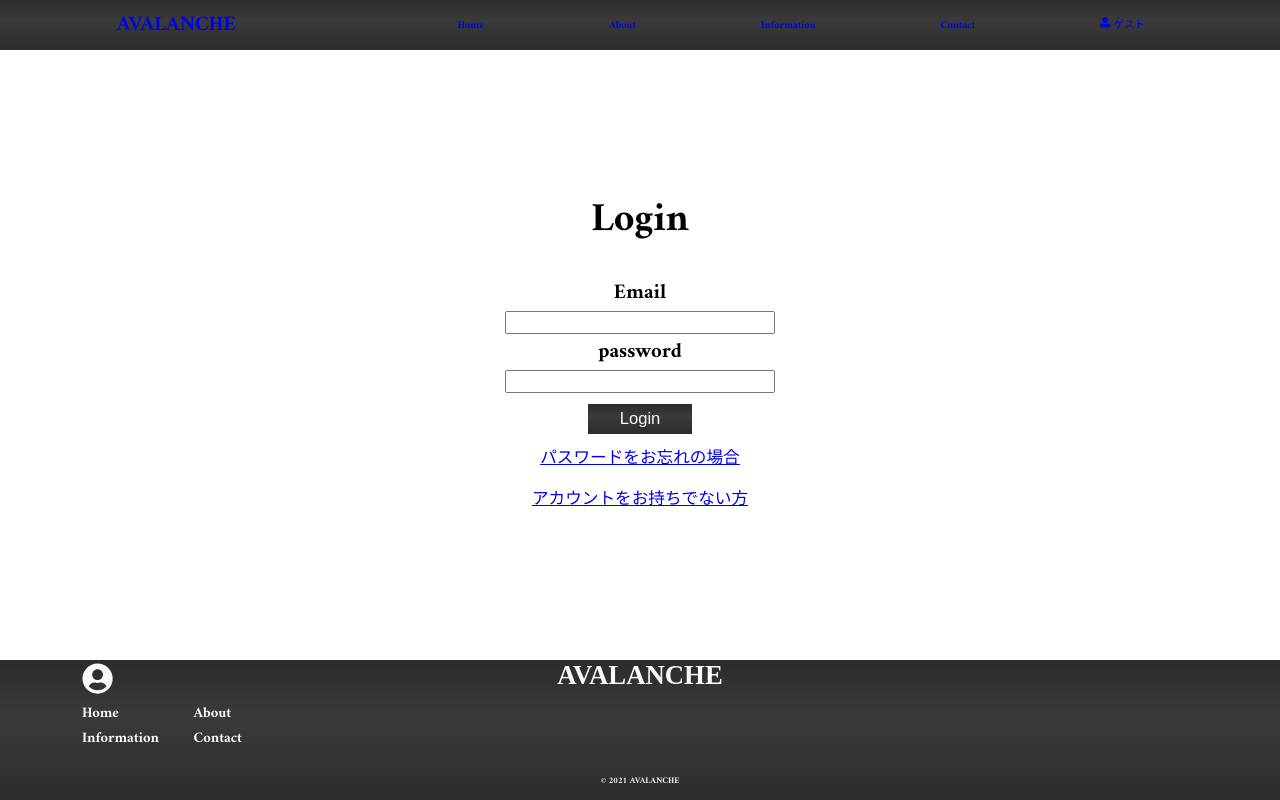
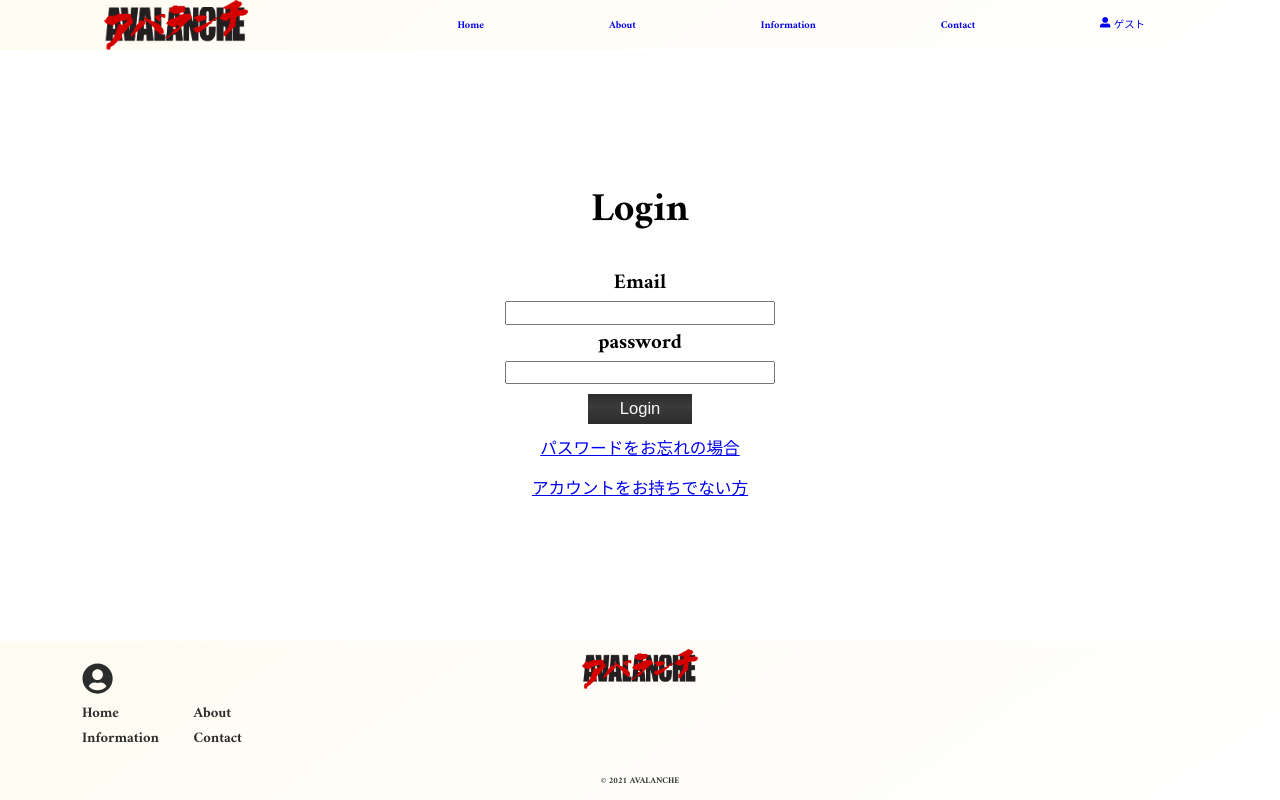
Before and after one commit to SANDAY-JS/avalanche, a Next.js app: page /login in a window 1280 px wide. Built offline with nearby package versions, Linux system fonts and the light colour scheme; no server answers.

Commit message:
Created Logo Design & Adjusted Header Menu Design

```diff
--- a/components/Footer.js
+++ b/components/Footer.js
@@ -1,6 +1,8 @@
 import React from "react";
 import Link from "next/link";
+import Image from "next/image";
 import { FaUserCircle } from "react-icons/fa";
+import logo from "../public/images/logo.png";
 import styles from "../styles/components/Footer.module.css";
 
 function Footer() {
@@ -9,7 +11,7 @@ function Footer() {
       <div className={styles.footer__logo}>
         <Link href="/">
           <a>
-            <h3>AVALANCHE</h3>
+            <Image src={logo} className={styles.logo} />
           </a>
         </Link>
       </div>
--- a/components/Header.js
+++ b/components/Header.js
@@ -3,6 +3,8 @@ import Link from "next/link";
 import styles from "../styles/components/Header.module.css";
 import { useAuth } from "../assets/StateProvider";
 import { FaUserAlt } from "react-icons/fa";
+import logo from "../public/images/logo.png";
+import Image from "next/image";
 // import { useRouter } from "next/router";
 
 function Header() {
@@ -41,14 +43,15 @@ function Header() {
       <div className={styles.header__logo}>
         <Link href="/" onClick={() => setMenu(false)}>
           <a>
-            <h1>AVALANCHE</h1>
+            {/* <h1>AVALANCHE</h1> */}
+            <Image src={logo} className={styles.logo} />
           </a>
         </Link>
       </div>
       <ul className={styles.header__links} onClick={() => setMenu(!menu)}>
         {deviceWidth ? (
           <>
-            <span className={menu ? styles.active : undefined}></span>
+            <span className={menu ? styles.active : ""}></span>
             <div
               className={
                 menu
--- a/styles/components/ContactForm.module.css
+++ b/styles/components/ContactForm.module.css
@@ -1,7 +1,7 @@
 .contact_form {
   background-image: linear-gradient(120deg, #a1c4fd 0%, #c2e9fb 100%);
   position: relative;
-  border: 3px solid var(--background);
+  border: 3px solid var(--text);
   border-radius: 3px;
   margin: 1rem 4.5rem;
   padding: 1rem;
--- a/styles/components/Footer.module.css
+++ b/styles/components/Footer.module.css
@@ -4,24 +4,32 @@
   align-items: center;
   justify-content: space-between;
   width: 100%;
-  background: linear-gradient(to bottom, #323232 0%, #3f3f3f 40%, #1c1c1c 150%),
+  /* background: linear-gradient(to bottom, #323232 0%, #3f3f3f 40%, #1c1c1c 150%),
     linear-gradient(
       to top,
       rgba(255, 255, 255, 0.4) 0%,
       rgba(0, 0, 0, 0.25) 200%
     );
-  background-blend-mode: multiply;
+  background-blend-mode: multiply; */
+  background: linear-gradient(325deg, #ffffff, #fefbf1);
   padding: 0 20px;
 }
 .footer__logo {
   position: relative;
+  width: fit-content;
+  height: 50px;
+  padding-top: 8px;
 }
 .footer__logo > a {
-  font-size: 2.2rem;
-  font-family: serif;
-  font-weight: 800;
-  color: var(--text);
   width: fit-content;
+  height: 100%;
+  overflow: hidden;
+}
+/* logo image */
+.footer__logo > a * {
+  width: auto;
+  max-height: 40px;
+  height: 100%;
 }
 
 .footer__links {
@@ -49,7 +57,7 @@
 }
 
 .footer__links > .footer__pages > ul > a {
-  color: var(--text);
+  color: var(--background);
   font-size: 1.4rem;
 }
 
@@ -66,7 +74,7 @@
   justify-content: center;
 }
 .footer__links > .footer__sns > ul > a {
-  color: var(--text);
+  color: var(--background);
   font-size: 2rem;
 }
 .footer__links > .footer__sns > ul > a + a {
@@ -74,7 +82,7 @@
 }
 
 .footer__copyright {
-  color: var(--text);
+  color: var(--background);
   padding: 10px;
 }
 
--- a/styles/components/Header.module.css
+++ b/styles/components/Header.module.css
@@ -5,28 +5,32 @@
   display: flex;
   justify-content: space-between;
   align-items: center;
-  background: linear-gradient(to bottom, #323232 0%, #3f3f3f 40%, #1c1c1c 150%),
+  /* background: linear-gradient(to bottom, #323232 0%, #3f3f3f 40%, #1c1c1c 150%),
     linear-gradient(
       to top,
       rgba(255, 255, 255, 0.4) 0%,
       rgba(0, 0, 0, 0.25) 200%
     );
-  background-blend-mode: multiply;
-  color: var(--text);
+  background-blend-mode: multiply; */
+  background: linear-gradient(325deg, #ffffff, #fefbf1);
+  color: var(--background);
   z-index: 10000;
 }
 /* ↓ AVALANCHE */
 .header__logo {
   flex: 1;
+  height: 100%;
   display: flex;
   justify-content: center;
 }
-.header__logo > a > h1 {
-  font-size: 3rem;
-  font-family: serif;
-  font-weight: 800;
-  color: var(--text);
+.header__logo > a {
   width: fit-content;
+  height: 100%;
+  overflow: hidden;
+}
+.header__logo > a * {
+  width: fit-content;
+  height: 100%;
 }
 
 /* Header Top */
@@ -47,7 +51,7 @@
 .header__links > span {
   width: 100%;
   height: 2px;
-  background: var(--text);
+  background: var(--background);
   position: relative;
 }
 .header__links > span::before,
@@ -55,7 +59,7 @@
   content: "";
   width: 30px;
   height: 2px;
-  background: var(--text);
+  background: var(--background);
   position: absolute;
   top: -7px;
   left: 0;
@@ -66,10 +70,12 @@
   bottom: -7px;
 }
 .header__links > span.active::before {
-  transform: translateX(20px);
+  transform: scaleX(0.3);
+  transform-origin: right;
 }
 .header__links > span.active::after {
-  transform: translateX(-20px);
+  transform: scaleX(0.3);
+  transform-origin: left;
 }
 
 /* Mobile Menu */
@@ -84,14 +90,15 @@
   width: 100%;
   height: calc(100% - 50px);
   transition: all 0.3s;
-  background: linear-gradient(to bottom, #323232 0%, #3f3f3f 40%, #1c1c1c 150%),
+  /* background: linear-gradient(to bottom, #323232 0%, #3f3f3f 40%, #1c1c1c 150%),
     linear-gradient(
       to top,
       rgba(255, 255, 255, 0.4) 0%,
       rgba(0, 0, 0, 0.25) 200%
     );
-  background-blend-mode: multiply;
-  color: var(--text);
+  background-blend-mode: multiply; */
+  background: linear-gradient(325deg, #ffffff, #fefbf1);
+  color: var(--background);
   padding: 7rem 0;
   pointer-events: none;
   z-index: 10;
@@ -100,8 +107,8 @@
   right: 0;
 }
 .header__links > .header__menu > a {
-  color: var(--text);
-  font-size: 2rem;
+  color: var(--background);
+  font-size: 3rem;
   width: 50%;
   display: flex;
   justify-content: center;
@@ -123,23 +130,23 @@
   pointer-events: all;
 }
 .header__links > .header__menu > .signinForm > a:not(:last-child) {
-  color: var(--text);
+  color: var(--background);
   font-size: 2rem;
   text-align: center;
-  border: 2px solid var(--text);
+  border: 2px solid var(--background);
   width: 100px;
   padding: 0 1rem;
 }
 /* Person Link Box */
 .header__links > .header__menu > .signinForm > a:last-child {
-  color: var(--text);
+  color: var(--background);
   font-size: 2rem;
-  border: 2px solid var(--text);
+  border: 2px solid var(--background);
   padding-left: 0.5rem;
   padding-right: 0.5rem;
 }
 .header__links > .header__menu > .signinForm > a:hover {
-  background-color: var(--text);
+  background-color: var(--background);
   color: var(--background);
 }
 .header__links > .header__menu > .signinForm > a > svg,
@@ -170,7 +177,7 @@
     cursor: default;
   }
   .header__links > a {
-    color: var(--text);
+    color: var(--background);
     font-size: 2rem;
     height: 100%;
     display: flex;
@@ -184,13 +191,13 @@
   }
   .header__links > a:nth-child(5),
   .header__links > a:nth-child(6) {
-    border: 2px solid var(--text);
+    border: 2px solid var(--background);
     height: 70%;
   }
   .header__links > a:nth-child(5):hover,
   .header__links > a:nth-child(6):hover {
-    color: var(--background);
-    background-color: var(--text);
+    color: var(--text);
+    background-color: var(--background);
   }
 }
 @media (min-width: 768px) and (max-width: 769px) {
--- a/styles/components/News.module.css
+++ b/styles/components/News.module.css
@@ -1,5 +1,5 @@
 .news {
-  color: var(--background);
+  color: var(--text);
   text-align: center;
 }
 .news > h2 {
@@ -24,7 +24,7 @@
   /* News Titles */
   position: relative;
   font-size: 20px;
-  color: var(--background);
+  color: var(--text);
   text-decoration: underline;
 }
 .news__container
@@ -39,7 +39,7 @@
 
   width: 8px;
   height: 8px;
-  background-color: var(--background);
+  background-color: var(--text);
   border-radius: 50%;
 }
 
--- a/styles/pages/TopPage.module.css
+++ b/styles/pages/TopPage.module.css
@@ -2,6 +2,5 @@
   padding-top: 50px;
   padding-bottom: 72px;
   flex: 1;
-  /* background-image: linear-gradient(to right, #868f96 0%, #596164 100%); */
-  background-image: linear-gradient(to right, #fafafa 0%, #8e9091 100%);
+  background-image: linear-gradient(to right, #9e1221 0%, #c21c0e 100%);
 }
```
Also changed, not shown: deleted/PrivateRoute.js (deleted, +0 -24 lines), deleted/test.js (deleted, +0 -18 lines), deleted/test.module.css (deleted, +0 -55 lines), public/images/logo.png (added), 1 other file (tests, documents, lock files or other folders).
